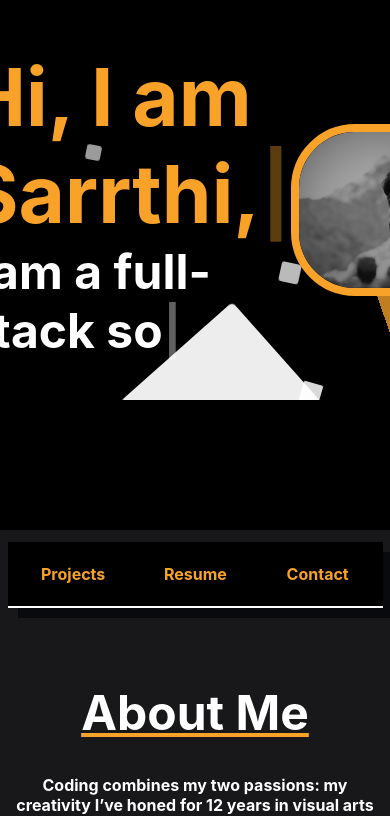
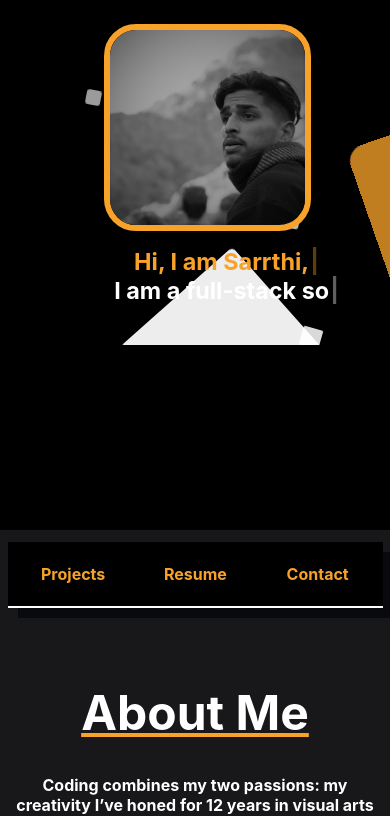
Before and after one commit to SarrthiJasrotia/portfolio, a React (Create React App) app: page / in a window 390 px wide. Shown: the top 816 px of the page. Built offline with nearby package versions, Linux system fonts and the light colour scheme.

Commit message:
fixed the title

```diff
--- a/src/App.css
+++ b/src/App.css
@@ -797,17 +797,31 @@
     width: 100%;
     justify-content: center;
     align-items: center;
-    padding: 48px 0 24px;
+    padding: 24px 12px;
+    text-align: center;
+    flex-direction: column;
     z-index: 3;                 /* keeps above next block edges */
   }
   .box1 { min-height: 60vh; padding-bottom: 12px; }
 
   /* Profile image: center & scale */
   .pfp {
-    width: clamp(140px, 40vw, 260px);
-    margin: 12px auto 0;
+    width: clamp(160px, 50vw, 220px);
+    order: -1;                 /* move picture to top */
+    margin: 0 auto 16px auto;
+    border: 6px solid var(--pastel-orange);
+    border-radius: 2rem;
+
     position: relative;
     z-index: 4;
+  }
+  .hi, .name, .where {
+    font-size: clamp(20px, 6vw, 28px);  /* responsive size */
+    margin: 6px 0;
+  }
+  .quotation, .quotation2 {
+    font-size: clamp(14px, 4vw, 18px);
+    margin-top: 8px;
   }
 
   /* Push the grey section down a bit so it doesn't collide with hero */
```
